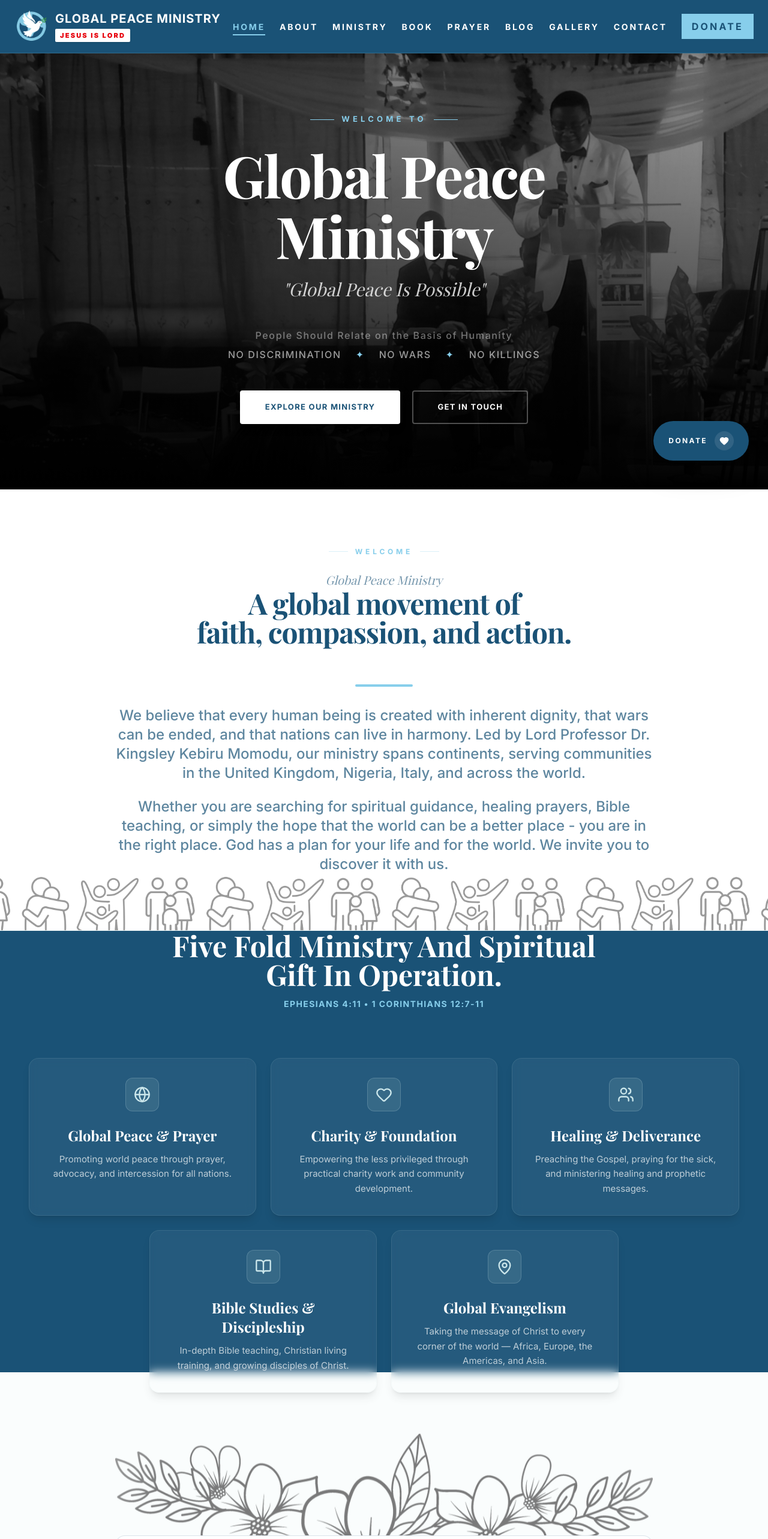
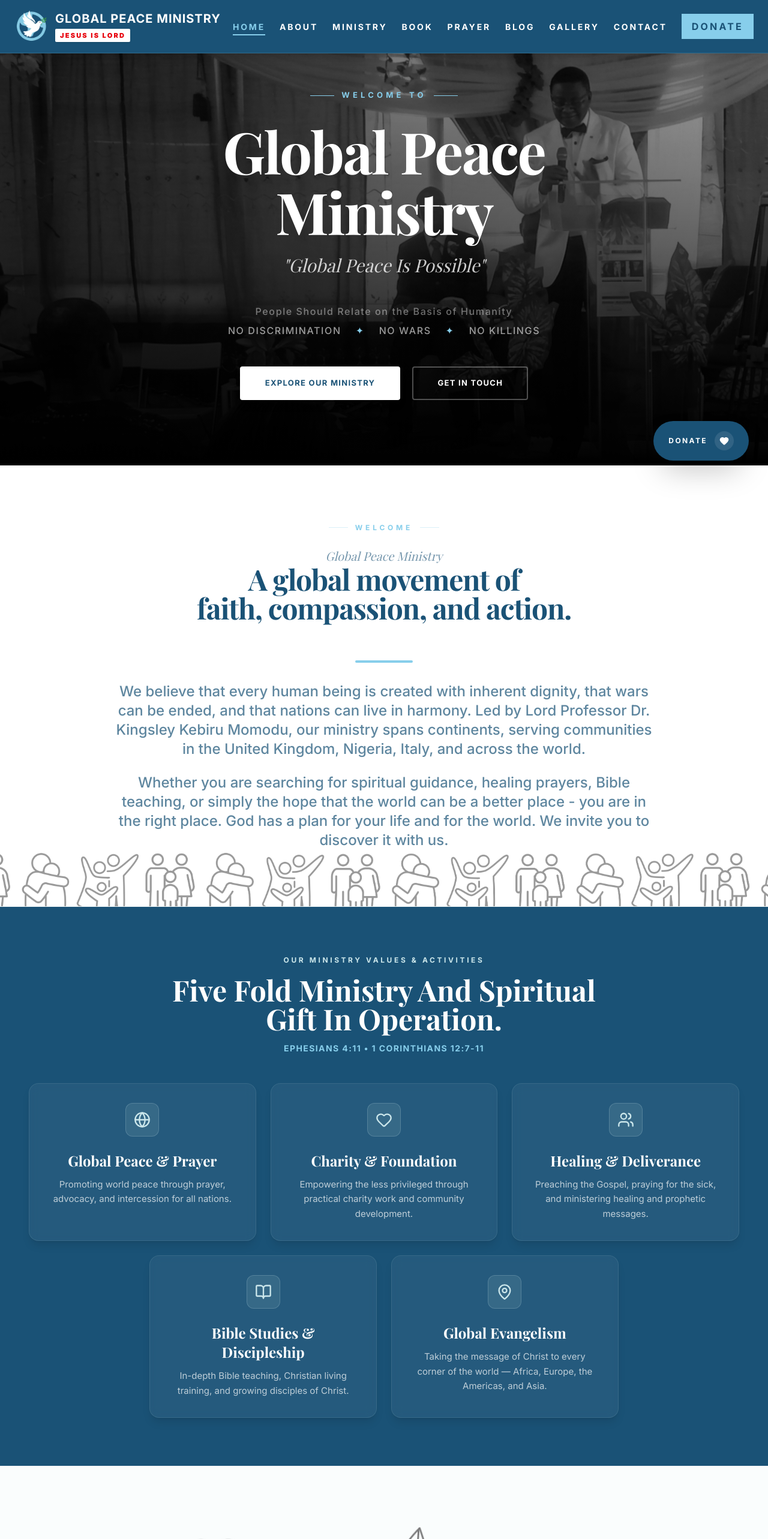
Before and after one commit to Vyce-Digital-Media/global-peace-ministry, a Next.js app: page / in a window 1280 px wide. Shown: the top 2566 px of the page at 60% size. Built offline with nearby package versions, Linux system fonts and the light colour scheme; a web font is replaced by a local one.

Commit message:
Made one section responsive

```diff
--- a/src/app/page.tsx
+++ b/src/app/page.tsx
@@ -38,7 +38,7 @@ export default function Home() {
     <div className="flex flex-col w-full bg-cream min-h-screen">
 
       {/* 1. Hero Section — Full-screen Cinematic */}
-      <section className="relative h-[92vh] w-full overflow-hidden bg-primary-900 mt-20">
+      <section className="relative min-h-[92vh] flex flex-col justify-center w-full overflow-hidden bg-primary-900 mt-10">
         {/* Background Image */}
         <div className="absolute inset-0 z-0">
           <img
@@ -167,9 +167,9 @@ export default function Home() {
       </section>
 
       {/* 3. Core Values Grid (NEW) */}
-      <section className="h-[92vh] flex flex-col justify-center py-40 px-6 md:px-12 bg-primary-900 text-cream">
+      <section className="min-h-screen flex flex-col justify-center py-12 md:py-20 px-6 md:px-12 bg-primary-900 text-cream">
         <div className="max-w-7xl mx-auto w-full">
-          <div className="text-center mb-20">
+          <div className="text-center mb-12">
             <motion.div {...fadeInUp}>
               <h2 className="text-[12px] font-bold uppercase tracking-[0.3em] text-light-sage mb-4">OUR MINISTRY VALUES & ACTIVITIES</h2>
               <h3 className="font-serif text-3xl md:text-5xl font-bold text-cream max-w-3xl mx-auto">Five Fold Ministry And Spiritual Gift In Operation.</h3>
```
